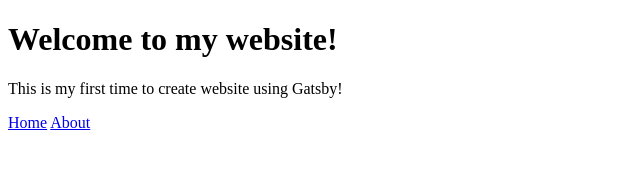
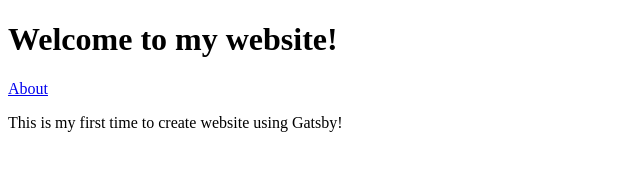
Before and after one commit to ruthondrada/gatsbysite, a Gatsby site: page / in a window 1280 px wide. Shown: the whole page, without its empty margins (0-640 px from the left). Built offline with nearby package versions, Linux system fonts and the light colour scheme; Gatsby itself is replaced by a stand-in of ours.

Commit message:
adding Link pre-built component

```diff
--- a/src/pages/about.js
+++ b/src/pages/about.js
@@ -1,4 +1,5 @@
-import * as React from "react"
+import * as React from 'react'
+import { Link } from 'gatsby'
 
 //create component
 const About = () =>
@@ -7,8 +8,8 @@
         <>
         <title>Ruth's web</title>
         <h1> This is my about!</h1>
+        <Link to="/">Back to Home</Link>
         <p>My name is Ruth! </p>
-        <a href="/">Home</a> <a href="/about">About</a>
         </>
     )
 };
--- a/src/pages/index.js
+++ b/src/pages/index.js
@@ -1,5 +1,6 @@
 // Step 1:export const Head = () => <title>Home Page</title>
-import * as React from "react"; //import react
+import * as React from 'react'; //import react
+import { Link } from 'gatsby'
 
 //Step 2: define component
 //capital letter in front for component name.
@@ -7,9 +8,11 @@
 const Homepage = () => {
   return (
     <>
-      <h1>Welcome to my website!</h1>
-      <p>This is my first time to create website using Gatsby!</p>
-      <a href="/">Home</a> <a href="/about">About</a>
+      <main>
+        <h1>Welcome to my website!</h1>
+        <Link to="/about">About</Link>
+        <p>This is my first time to create website using Gatsby!</p>
+      </main>
     </>
   )
 };
```
